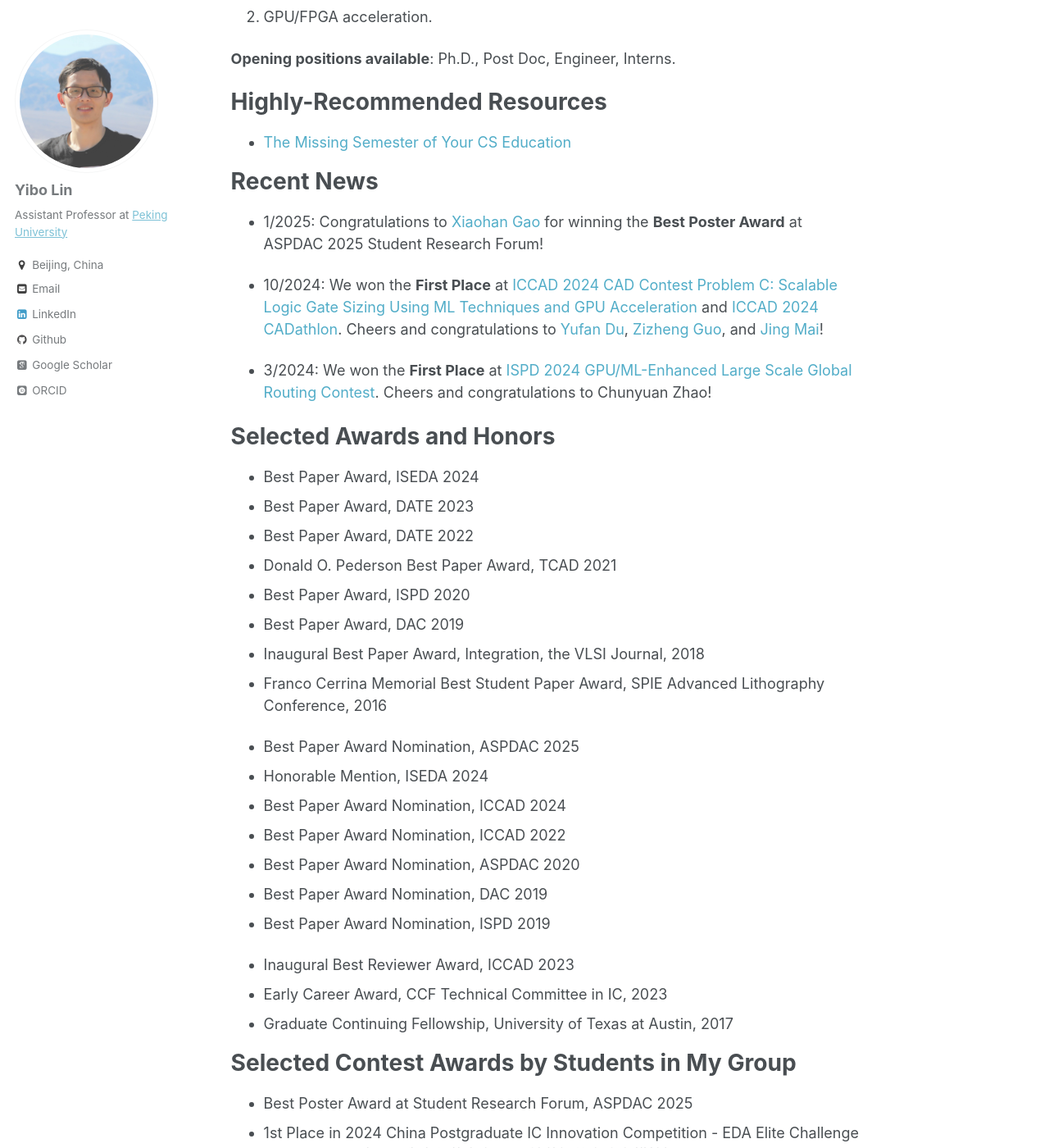
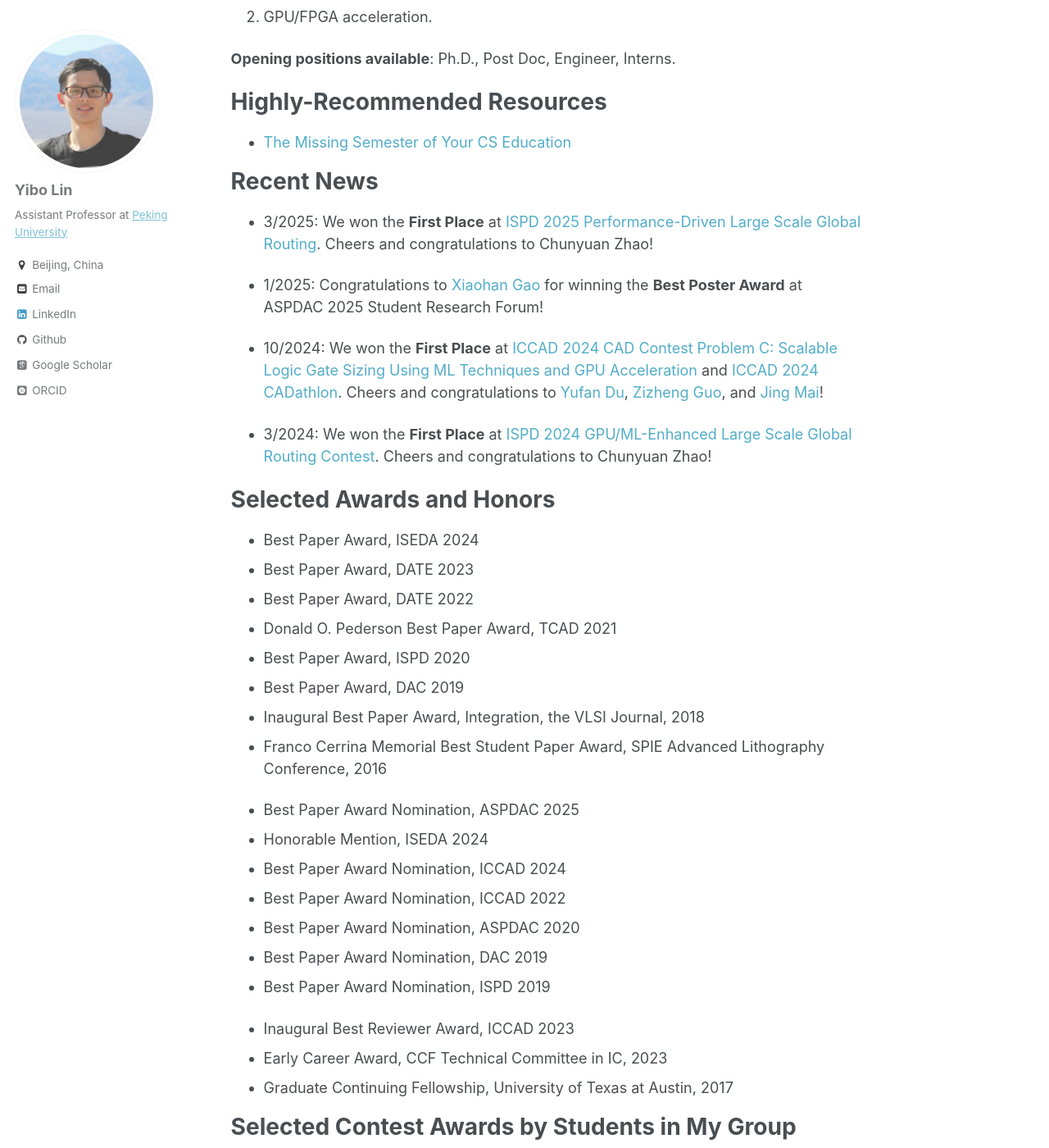
Before and after one commit to limbo018/limbo018.github.io, a Jekyll site: the page built from _pages/about.md, in a window 1280 px wide and 1400 px high, scrolled down 574 px. Shown: the whole window at 82% size. Built offline with Jekyll 4.4.1, drawn with Linux system fonts in a browser that asks for light colours; some web fonts are replaced; some of the changed text lies outside the part shown.

Commit message:
add 1st at ispd25 contest

```diff
--- a/_pages/about.md
+++ b/_pages/about.md
@@ -31,6 +31,8 @@ Highly-Recommended Resources
 
 Recent News
 ======
+* 3/2025: We won the **First Place** at [ISPD 2025 Performance-Driven Large Scale Global Routing](https://github.com/liangrj2014/ISPD25_contest/blob/main/index.md). Cheers and congratulations to Chunyuan Zhao!
+
 * 1/2025: Congratulations to [Xiaohan Gao](https://gaoxiaohan.com/) for winning the **Best Poster Award** at ASPDAC 2025 Student Research Forum!
 
 * 10/2024: We won the **First Place** at [ICCAD 2024 CAD Contest Problem C: Scalable Logic Gate Sizing Using ML Techniques and GPU Acceleration](https://www.iccad-contest.org/) and [ICCAD 2024 CADathlon](https://2024.iccad.com/cadathlon-iccad-2024). Cheers and congratulations to [Yufan Du](https://yufandu.com/), [Zizheng Guo](https://guozz.cn/), and [Jing Mai](https://magic3007.github.io/)!
@@ -62,6 +64,7 @@ Selected Awards and Honors
 
 Selected Contest Awards by Students in My Group
 ======
+* 1st Place in ISPD 2025 Contest
 * Best Poster Award at Student Research Forum, ASPDAC 2025
 * 1st Place in 2024 China Postgraduate IC Innovation Competition - EDA Elite Challenge Grand Finals (中国研究生创芯大赛-EDA精英挑战赛决赛麒麟杯)
 * 1st Place in ICCAD 2024 CAD Contest
```
